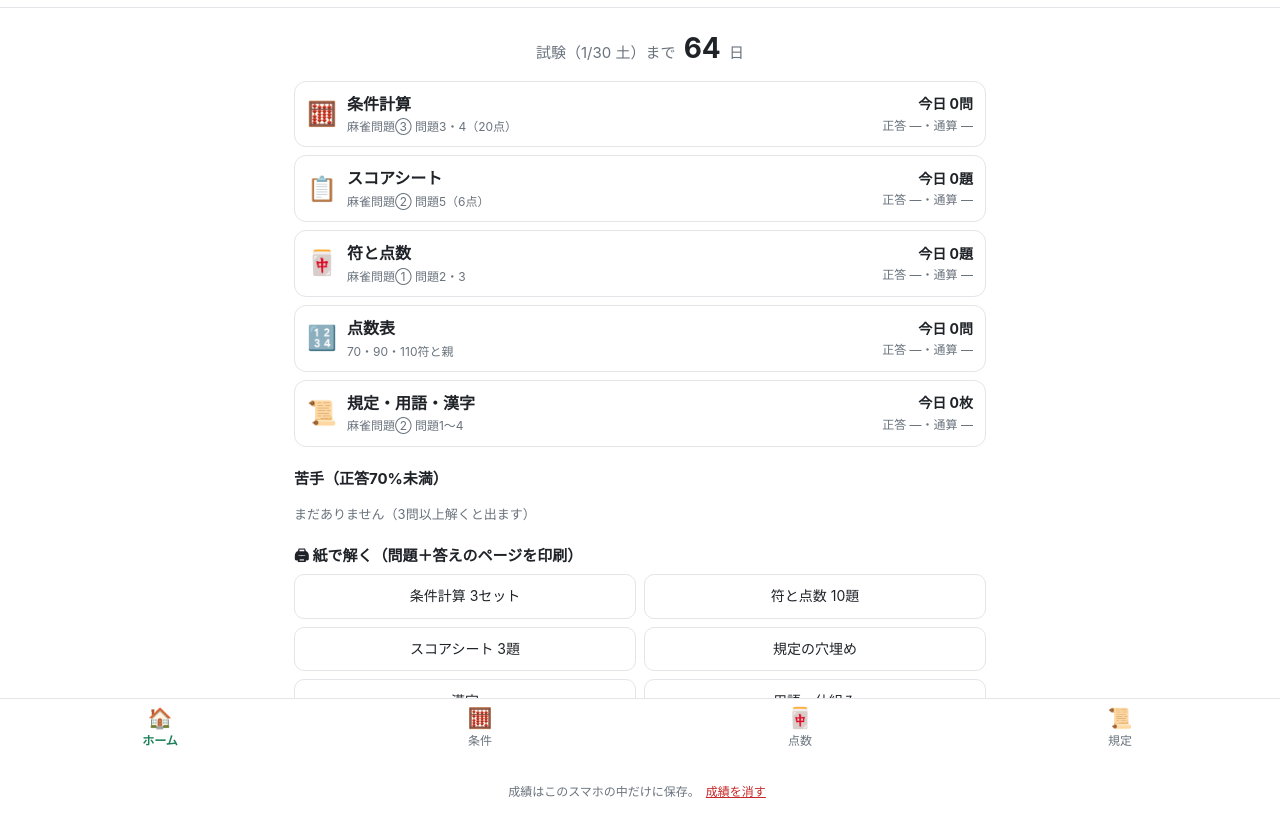
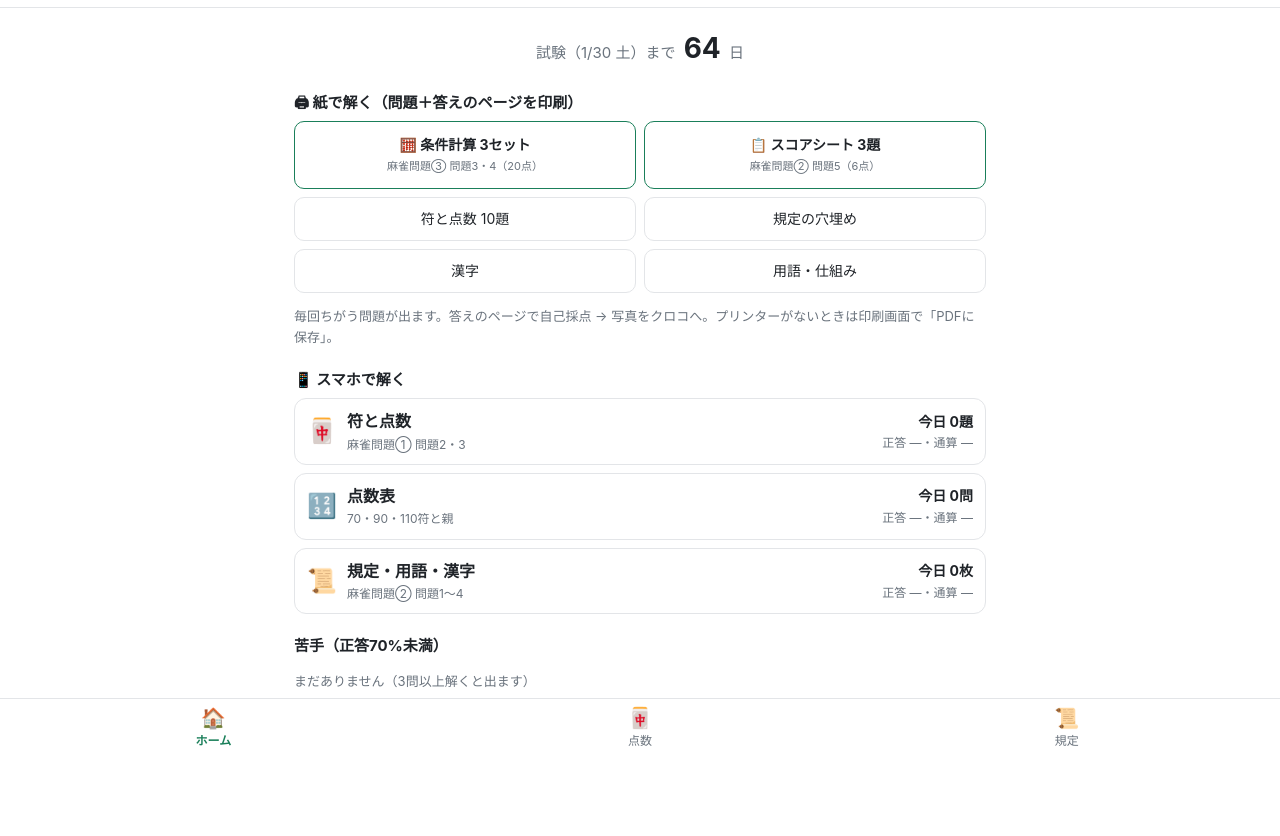
Before and after one commit to naoto-web/mahjong-drill, a plain HTML site: page index.html in a window 1280 px wide. Shown: the part 42-878 px from the top of the page. Drawn offline with Linux system fonts and the light colour scheme.

Commit message:
条件タブを削除（条件計算・スコアシートは紙＝ホームから印刷）

```diff
--- a/css/app.css
+++ b/css/app.css
@@ -129,6 +129,9 @@ h3 { font-size: 15px; margin: 20px 0 6px; }
 .weak-list { margin: 0; padding-left: 20px; font-size: 14px; color: var(--ng); }
 .print-btns { display: grid; grid-template-columns: 1fr 1fr; gap: 8px; }
 .print-btns button { border: 1px solid var(--line); background: #fff; border-radius: 10px; padding: 10px 6px; font-size: 14px; }
+.print-btns.main { margin-bottom: 8px; }
+.print-btns.main button { border-color: var(--accent); padding: 12px 6px; font-weight: 700; display: flex; flex-direction: column; align-items: center; }
+.print-btns.main button small { font-weight: 400; font-size: 11px; color: var(--sub); margin-top: 2px; }
 .foot { margin-top: 24px; font-size: 12px; color: var(--sub); text-align: center; }
 .link { border: 0; background: none; color: var(--ng); text-decoration: underline; font-size: 12px; }
 
--- a/index.html
+++ b/index.html
@@ -20,13 +20,11 @@
 </header>
 <main>
   <section id="view-home" class="view"><div id="homeBody"></div></section>
-  <section id="view-jouken" class="view" hidden><div id="joukenBody"></div></section>
   <section id="view-tensu" class="view" hidden><div id="tensuBody"></div></section>
   <section id="view-kitei" class="view" hidden><div id="kiteiBody"></div></section>
 </main>
 <nav class="tabs">
   <button data-tab="home" class="on"><span>🏠</span>ホーム</button>
-  <button data-tab="jouken"><span>🧮</span>条件</button>
   <button data-tab="tensu"><span>🀄</span>点数</button>
   <button data-tab="kitei"><span>📜</span>規定</button>
 </nav>
@@ -39,6 +37,7 @@
 <script src="js/jouken_core.js"></script>
 <script src="js/tensu_core.js"></script>
 <script src="js/kitei_data.js"></script>
+<!-- jouken.js＝条件計算・スコアシートの問題文と解説の部品（画面のタブは11/27に削除・印刷で使う） -->
 <script src="js/jouken.js"></script>
 <script src="js/tensu.js"></script>
 <script src="js/kitei_read.js"></script>
--- a/js/home.js
+++ b/js/home.js
@@ -1,8 +1,7 @@
-// home.js — 🏠ホーム：試験までの日数・部門ごとの今日の数と正答率・苦手・印刷
+// home.js — 🏠ホーム：試験までの日数・紙で解く（印刷）・スマホで解く部門の今日の数と正答率・苦手
+// 条件計算・スコアシートは11/27から紙だけ（勉強の枠で印刷→自己採点→写真をクロコへ）＝ここでは数えない
 var Home = (function () {
   var SECS = [
-    { key: 'jouken', tab: 'jouken', icon: '🧮', name: '条件計算', sub: '麻雀問題③ 問題3・4（20点）', unit: '問' },
-    { key: 'sheet', tab: 'jouken', icon: '📋', name: 'スコアシート', sub: '麻雀問題② 問題5（6点）', unit: '題' },
     { key: 'tensu', tab: 'tensu', icon: '🀄', name: '符と点数', sub: '麻雀問題① 問題2・3', unit: '題' },
     { key: 'table', tab: 'tensu', icon: '🔢', name: '点数表', sub: '70・90・110符と親', unit: '問' },
     { key: 'kitei', tab: 'kitei', icon: '📜', name: '規定・用語・漢字', sub: '麻雀問題② 問題1〜4', unit: '枚' }
@@ -12,8 +11,6 @@ var Home = (function () {
     var out = [];
     var t = Store.weak('tensu');
     Object.keys(t).forEach(function (k) { if (t[k][0] >= 3 && t[k][1] / t[k][0] < 0.7) out.push('符と点数：' + TensuCore.CAT_NAME[k] + '（' + rate(t[k]) + '）'); });
-    var j = Store.weak('jouken'), JN = { q1: '(1) 全員ノーテン時', ron: 'ロンの条件', tsumo: 'ツモの条件' };
-    Object.keys(j).forEach(function (k) { if (j[k][0] >= 3 && j[k][1] / j[k][0] < 0.7) out.push('条件計算：' + JN[k] + '（' + rate(j[k]) + '）'); });
     var w = Kitei.weakCount();
     if (w) out.push('規定カード：苦手 ' + w + '枚');
     return out;
@@ -21,7 +18,13 @@ var Home = (function () {
   function render() {
     var d = UI.examDays();
     var h = '<div class="countdown">試験（1/30 土）まで <b>' + (d > 0 ? d : 0) + '</b> 日</div>';
-    h += '<div class="list">';
+    h += '<h3>🖨 紙で解く（問題＋答えのページを印刷）</h3>' +
+      '<div class="print-btns main"><button data-print="jouken">🧮 条件計算 3セット<small>麻雀問題③ 問題3・4（20点）</small></button>' +
+      '<button data-print="sheet">📋 スコアシート 3題<small>麻雀問題② 問題5（6点）</small></button></div>' +
+      '<div class="print-btns"><button data-print="tensu">符と点数 10題</button><button data-print="kitei-ana">規定の穴埋め</button>' +
+      '<button data-print="kitei-kanji">漢字</button><button data-print="kitei-yougo">用語・仕組み</button></div>' +
+      '<p class="small">毎回ちがう問題が出ます。答えのページで自己採点 → 写真をクロコへ。プリンターがないときは印刷画面で「PDFに保存」。</p>';
+    h += '<h3>📱 スマホで解く</h3><div class="list">';
     SECS.forEach(function (s) {
       var td = Store.day(s.key), all = Store.total(s.key);
       h += '<button class="sec" data-go="' + s.tab + '"><span class="ic">' + s.icon + '</span><span class="tx"><b>' + s.name + '</b><small>' + s.sub + '</small></span>' +
@@ -30,10 +33,6 @@ var Home = (function () {
     h += '</div>';
     var wl = weakList();
     h += '<h3>苦手（正答70%未満）</h3>' + (wl.length ? '<ul class="weak-list">' + wl.map(function (x) { return '<li>' + UI.esc(x) + '</li>'; }).join('') + '</ul>' : '<p class="small">まだありません（3問以上解くと出ます）</p>');
-    h += '<h3>🖨 紙で解く（問題＋答えのページを印刷）</h3><div class="print-btns">' +
-      '<button data-print="jouken">条件計算 3セット</button><button data-print="tensu">符と点数 10題</button><button data-print="sheet">スコアシート 3題</button>' +
-      '<button data-print="kitei-ana">規定の穴埋め</button><button data-print="kitei-kanji">漢字</button><button data-print="kitei-yougo">用語・仕組み</button></div>' +
-      '<p class="small">答案は写真でクロコへ。毎回ちがう問題が出ます。</p>';
     h += '<p class="foot">成績はこのスマホの中だけに保存。<button id="resetBtn" class="link">成績を消す</button></p>';
     document.getElementById('homeBody').innerHTML = h;
   }
--- a/js/main.js
+++ b/js/main.js
@@ -1,6 +1,7 @@
 // main.js — タブ切り替え・インストールボタン・ホーム画面アプリ化
 var Main = (function () {
-  var TITLES = { home: '麻雀ドリル', jouken: '🧮 条件計算', tensu: '🀄 点数計算', kitei: '📜 競技規定・用語' };
+  // 条件計算タブは11/27に削除（紙で解いて写真をクロコへ＝印刷はホームから）
+  var TITLES = { home: '麻雀ドリル', tensu: '🀄 点数計算', kitei: '📜 競技規定・用語' };
   var tab = 'home';
   function show(name) {
     tab = name;
@@ -9,7 +10,6 @@ var Main = (function () {
     document.getElementById('pageTitle').textContent = TITLES[name];
     window.scrollTo(0, 0);
     if (name === 'home') Home.render();
-    if (name === 'jouken') Jouken.render();
     if (name === 'tensu') Tensu.render();
     if (name === 'kitei') Kitei.render();
   }
```
